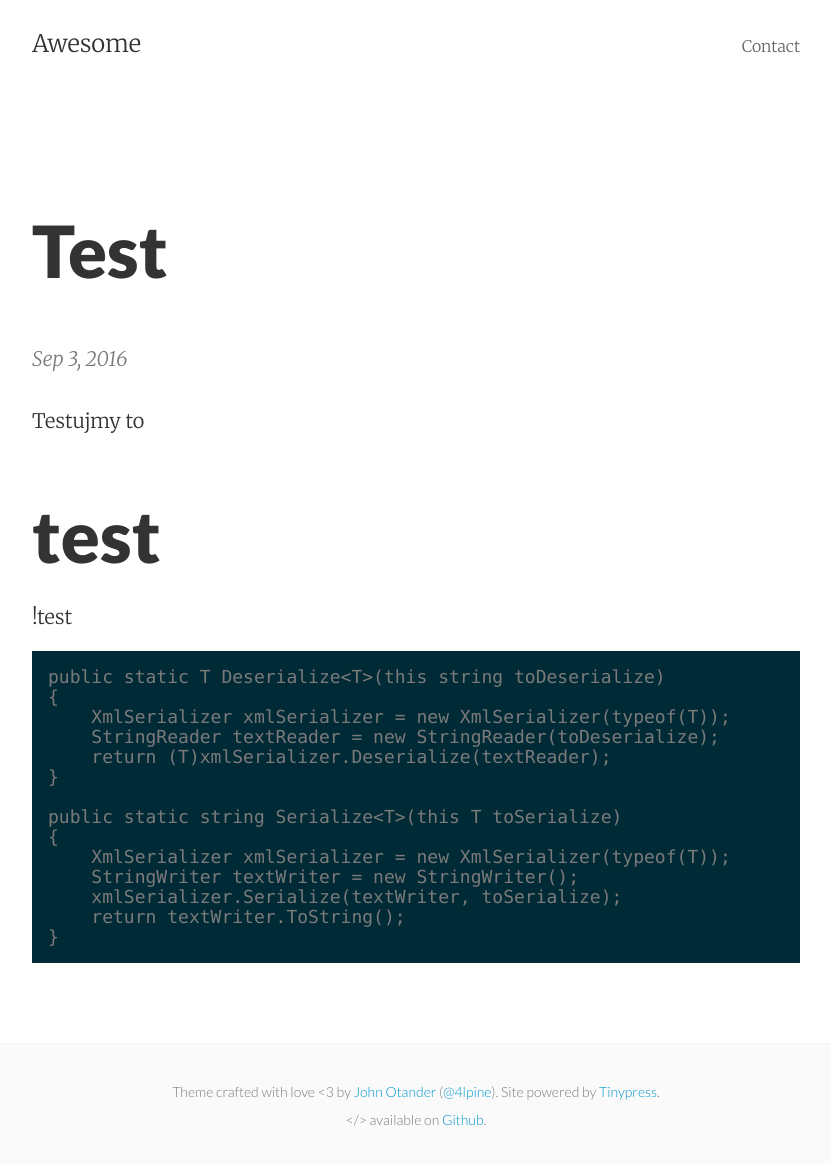
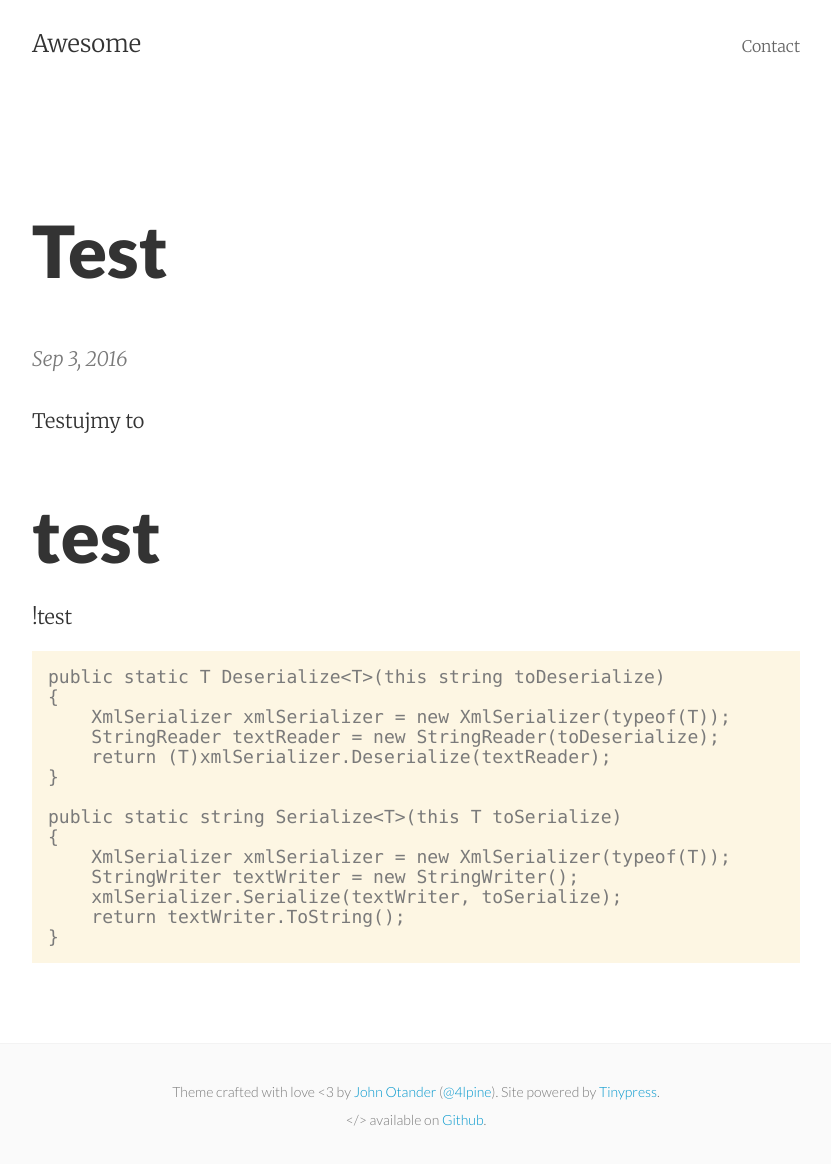
Before and after one commit to karol93/karol93.github.io, a Jekyll site: the page built from _posts/2016-09-03-test.markdown, in a window 1280 px wide. Shown: the whole page, without its empty margins (224-1055 px from the left). Built offline with Jekyll 4.4.1, drawn with Linux system fonts in a browser that asks for light colours.

Commit message:
change solarized theme

```diff
--- a/_layouts/default.html
+++ b/_layouts/default.html
@@ -13,7 +13,7 @@
     <!-- Custom CSS -->
     <link rel="stylesheet" href="{{ "/css/basscss.css" | prepend: site.baseurl }}" type="text/css">
     <link rel="stylesheet" href="{{ "/css/pixyll.css" | prepend: site.baseurl }}" type="text/css">
-    <link rel="stylesheet" href="{{ "/css/solarized-dark.css" | prepend: site.baseurl }}" type="text/css">
+    <link rel="stylesheet" href="{{ "/css/solarized-light.css" | prepend: site.baseurl }}" type="text/css">
 
     <!-- Fonts -->
     <link href='http://fonts.googleapis.com/css?family=Merriweather:900,900italic,300,300italic' rel='stylesheet' type='text/css'>
```
